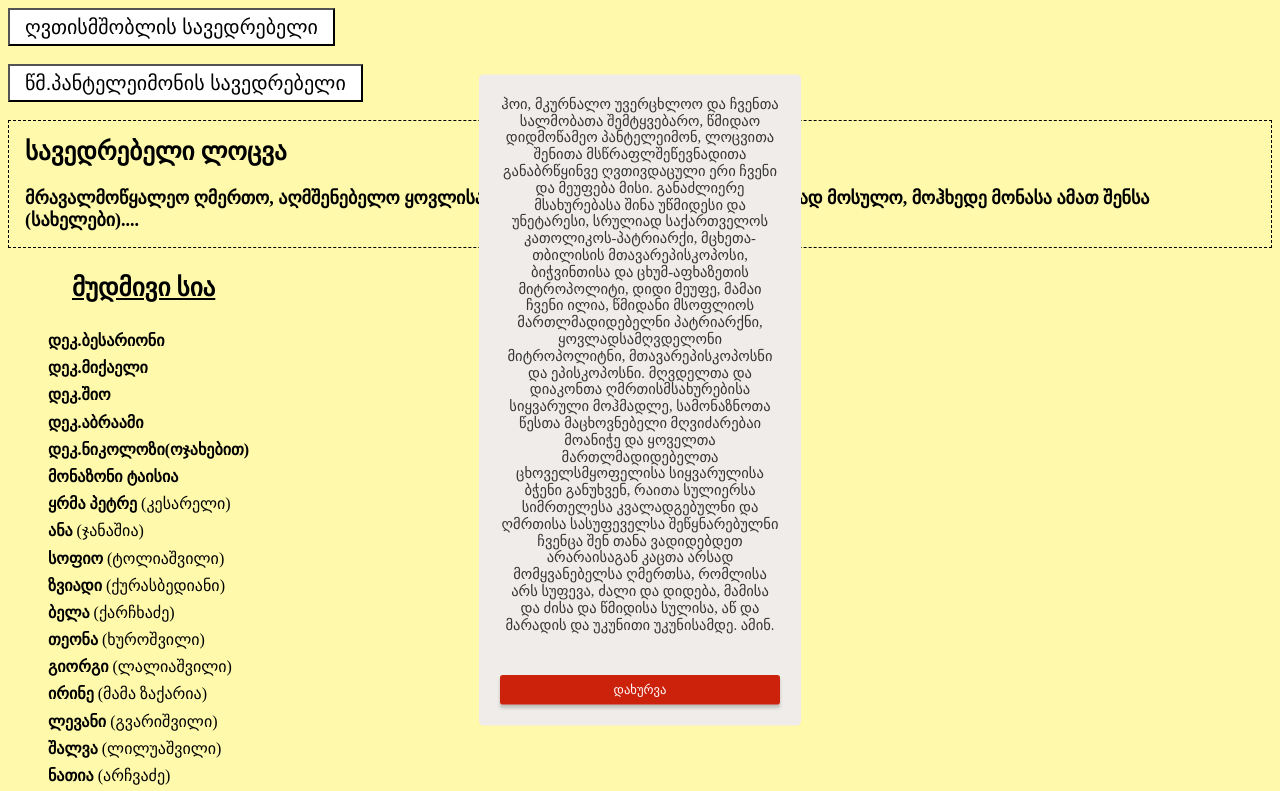
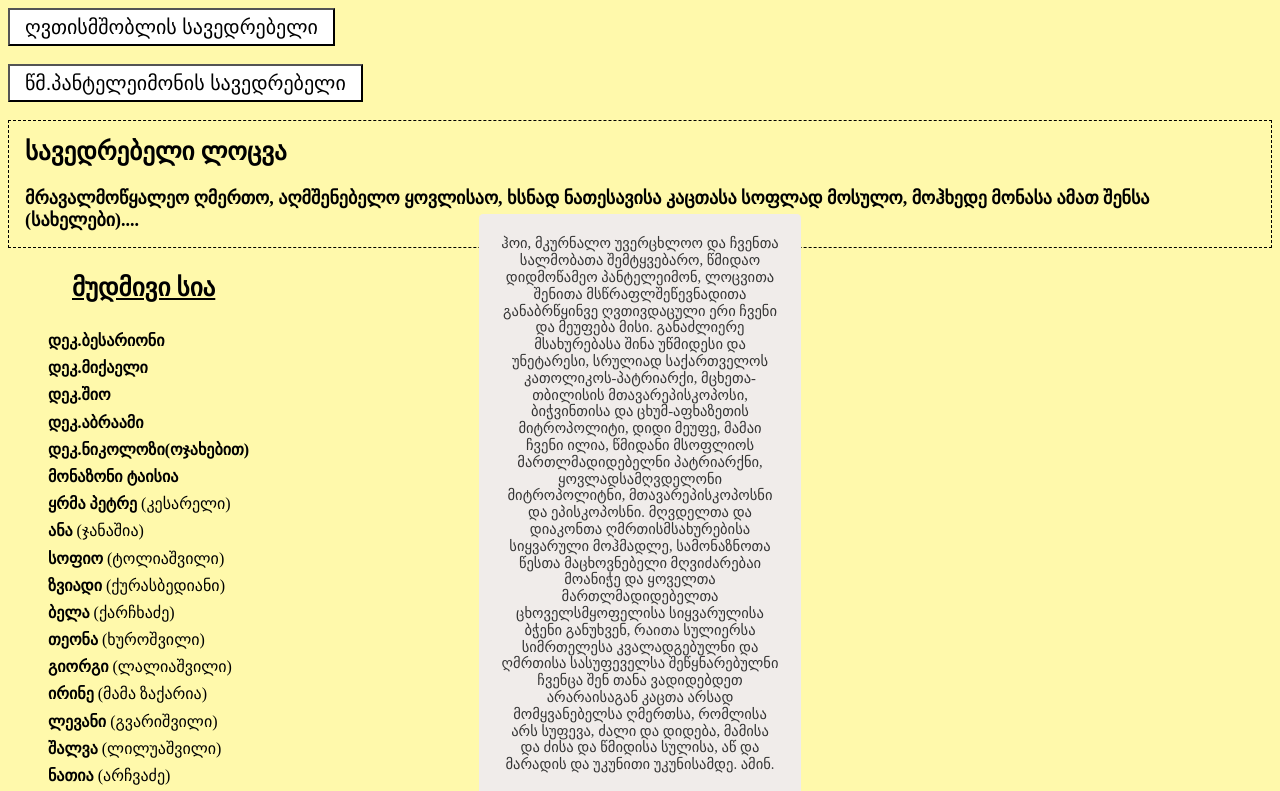
Before and after one commit to Tinatin-kvinikadze/daujdomlis-savedrebeli, a plain HTML site: page index.html in a window 1280 px wide. Both pictures are taken after a click on the button "წმ.პანტელეიმონის სავედრებელი". Shown: the top 791 px of the page. Drawn offline with Linux system fonts and the light colour scheme.

Commit message:
Update style.css

```diff
--- a/style.css
+++ b/style.css
@@ -197,7 +197,7 @@ ul{
 .open-popup2{
     visibility: visible;
     top:50%;
-    transform: translate(-50%,-50%) scale(0.7);
+    transform: translate(-50%,-35%) scale(0.7);
 
 }
 
```
